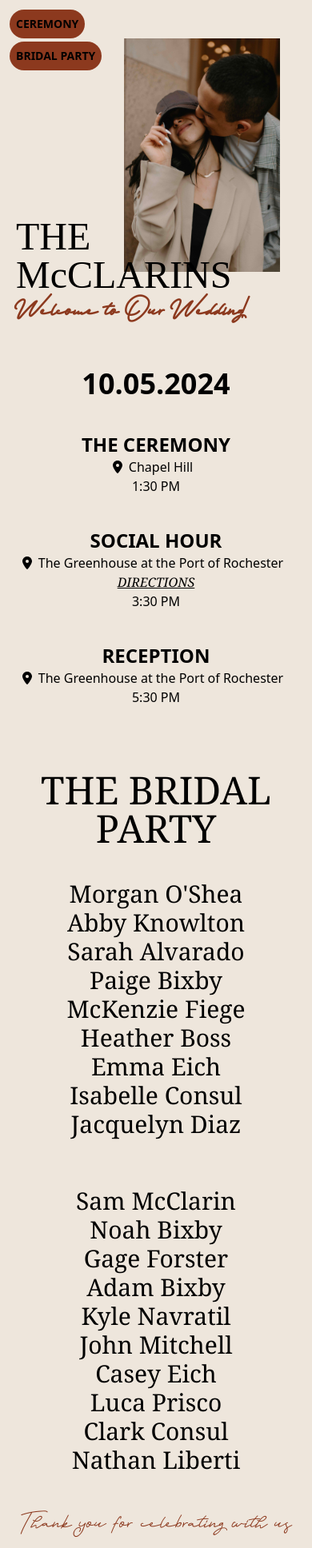
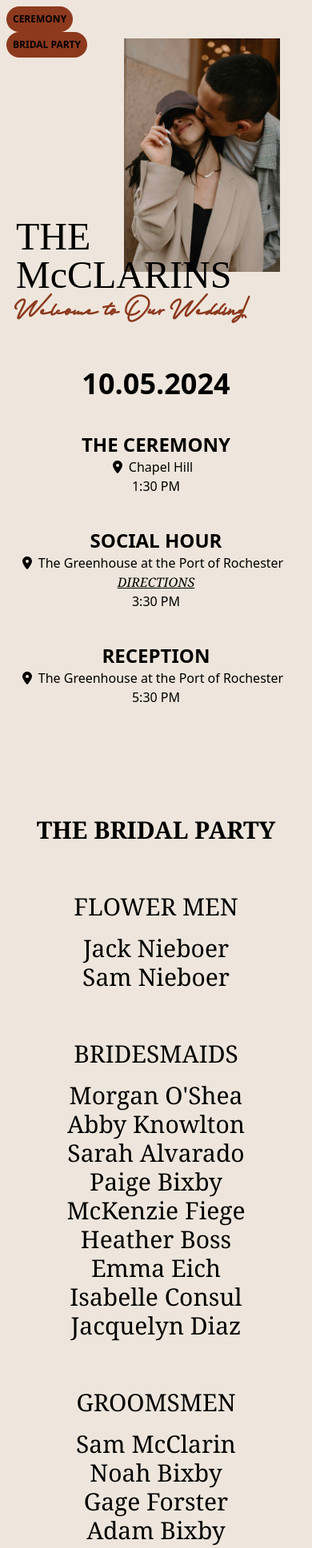
Before and after one commit to gnieb/wedding-cermony-site, a React (Create React App) app: page / in a window 390 px wide. Shown: the top 1936 px of the page at 80% size. Built offline with nearby package versions, Linux system fonts and the light colour scheme.

Commit message:
add Flower men, add an id to link to the nav button, add a z-50 to the stickym nav buttons

```diff
--- a/src/components/MobileNav.js
+++ b/src/components/MobileNav.js
@@ -10,14 +10,14 @@ export default function MobileNav () {
     return(
         <div className=" p-2 block relative md:hidden">
             <div
-                className="flex fixed top-2 text-sm font-bold items-center m-1"
+                className="flex z-50 fixed top-2 text-sm font-bold items-center "
                 >
                <a
-                className="bg-darkO  rounded-full p-2"
-                href="/#bridalparty" >CEREMONY</a>
+                className="bg-darkO text-xs rounded-full p-2"
+                href="/#ceremony" >CEREMONY</a>
             </div>
             <div
-                className="flex fixed top-12 text-sm font-bold items-center m-1"
+                className="flex fixed text-xs z-50 top-10 font-bold items-center"
                 >
                <a
                 className="bg-darkO rounded-full p-2"
--- a/src/pages/BridalParty.js
+++ b/src/pages/BridalParty.js
@@ -1,9 +1,15 @@
 export default function BridalParty () {
     return(
         <div className="sm:flex font-serif sm:m-0 mx-auto">
-            <div className="p-5 text-5xl text-center items-center flex">THE BRIDAL PARTY</div>
+            <div className="p-5 text-3xl font-bold sm:text-5xl text-center items-center justify-center flex">THE BRIDAL PARTY</div>
             <div>
+                <div className="p-5 py-10 text-3xl text-center">
+                    <div className="pb-4">FLOWER MEN</div>
+                    <div>Jack Nieboer</div>
+                    <div>Sam Nieboer</div>
+                </div>
                 <div className="p-5 text-3xl text-center sm:text-right">
+                    <div className="pb-4">BRIDESMAIDS</div>
                     <div>Morgan O'Shea</div>
                     <div>Abby Knowlton</div>
                     <div>Sarah Alvarado</div>
@@ -15,6 +21,7 @@ export default function BridalParty () {
                     <div>Jacquelyn Diaz</div>
                 </div>
                 <div className="p-5 py-10 text-3xl text-center">
+                    <div className="pb-4">GROOMSMEN</div>
                     <div>Sam McClarin</div>
                     <div>Noah Bixby</div>
                     <div>Gage Forster</div>
@@ -25,8 +32,8 @@ export default function BridalParty () {
                     <div>Luca Prisco</div>
                     <div>Clark Consul</div>
                     <div>Nathan Liberti</div>
+                </div>
 
-                </div>
             </div>
         </div>
     );
--- a/src/pages/Home.js
+++ b/src/pages/Home.js
@@ -30,9 +30,11 @@ export const Home = () => {
             <div className="px-5 text-4xl sm:text-7xl text-darkO font-bold font-anetha">Welcome to Our Wedding!</div>
                 <Timeline />
             </div>
-
-            <BridalParty />
-
+            <div
+            id="bridalparty"
+            className="pt-14">
+                <BridalParty />
+            </div>
             <div className="pb-10 md:py-10 text-center text-4xl sm:text-5xl md:text-7xl lg:text-8xl text-darkO font-anetha">Thank you for celebrating with us</div>
         </div>
     )
```
